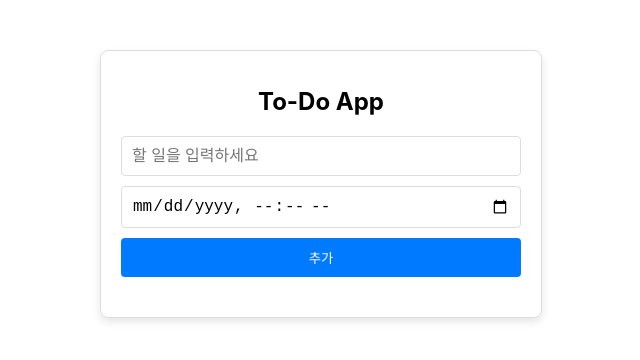
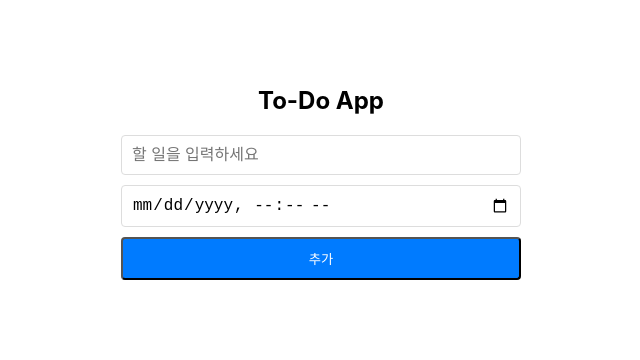
Before and after one commit to LBOMI/To-Do-App, a React (Create React App) app: page / in a window 1280 px wide. Shown: the top 360 px of the page, without its empty margins (319-959 px from the left). Built offline with nearby package versions, Linux system fonts and the light colour scheme.

Commit message:
edit 추가가

```diff
--- a/src/App.js
+++ b/src/App.js
@@ -4,6 +4,8 @@ function App() {
   const [tasks, setTasks] = useState([]); // 할 일 목록
   const [task, setTask] = useState(""); // 새로운 할 일 입력
   const [deadline, setDeadline] = useState(""); // 마감 기한 입력
+  const [editingId, setEditingId] = useState(null); // 현재 수정 중인 할 일 ID
+  const [editText, setEditText] = useState(""); // 수정 중인 텍스트
 
   // ✅ 할 일 추가
   const addTask = () => {
@@ -20,9 +22,7 @@ function App() {
 
   // ✅ 할 일 완료 체크 (완료/미완료 토글)
   const toggleComplete = (id) => {
-    setTasks(
-      tasks.map((t) => (t.id === id ? { ...t, completed: !t.completed } : t))
-    );
+    setTasks(tasks.map((t) => (t.id === id ? { ...t, completed: !t.completed } : t)));
   };
 
   // ✅ 남은 시간 계산 (마감 기한 - 현재 시간)
@@ -49,6 +49,23 @@ function App() {
 
   // ✅ 마감 시간이 가까울수록 정렬 (가까운 마감일이 위로)
   const sortedTasks = [...tasks].sort((a, b) => new Date(a.deadline) - new Date(b.deadline));
+
+  // ✅ 수정 버튼 클릭 시 해당 할 일 수정 모드 활성화
+  const startEditing = (id, text) => {
+    setEditingId(id);
+    setEditText(text);
+  };
+
+  // ✅ 수정할 내용 입력 핸들러
+  const handleEditChange = (e) => {
+    setEditText(e.target.value);
+  };
+
+  // ✅ 수정 완료 (Enter 키 또는 버튼 클릭)
+  const saveEdit = (id) => {
+    setTasks(tasks.map((t) => (t.id === id ? { ...t, text: editText } : t)));
+    setEditingId(null); // 수정 모드 해제
+  };
 
   return (
     <div style={styles.container}>
@@ -82,11 +99,27 @@ function App() {
           return (
             <li key={t.id} style={{ ...styles.taskItem, ...getDeadlineStyle(t.deadline) }}>
               <input type="checkbox" checked={t.completed} onChange={() => toggleComplete(t.id)} />
-              <span style={t.completed ? styles.completedTask : {}}>{t.text}</span>
-              <span>{timeLeft}</span>
-              <button onClick={() => deleteTask(t.id)} style={styles.deleteButton}>
-                삭제
-              </button>
+
+              {/* ✅ 수정 모드 */}
+              {editingId === t.id ? (
+                <>
+                  <input
+                    type="text"
+                    value={editText}
+                    onChange={handleEditChange}
+                    onKeyDown={(e) => e.key === "Enter" && saveEdit(t.id)}
+                    style={styles.editInput}
+                  />
+                  <button onClick={() => saveEdit(t.id)} style={styles.saveButton}>✔</button>
+                </>
+              ) : (
+                <>
+                  <span style={t.completed ? styles.completedTask : {}}>{t.text}</span>
+                  <span>{timeLeft}</span>
+                  <button onClick={() => startEditing(t.id, t.text)} style={styles.editButton}>✏</button>
+                  <button onClick={() => deleteTask(t.id)} style={styles.deleteButton}>🗑</button>
+                </>
+              )}
             </li>
           );
         })}
@@ -101,69 +134,25 @@ const getDeadlineStyle = (deadline) => {
   const due = new Date(deadline);
   const diff = due - now;
 
-  if (diff <= 0) return { color: "gray", fontWeight: "bold" }; // 마감됨
-  if (diff <= 3600000) return { color: "red", fontWeight: "bold" }; // 🔴 1시간 이하
-  if (diff <= 21600000) return { color: "orange", fontWeight: "bold" }; // 🟡 6시간 이하
-  return { color: "green", fontWeight: "bold" }; // 🟢 24시간 이상 남음
+  if (diff <= 0) return { color: "gray", fontWeight: "bold" };
+  if (diff <= 3600000) return { color: "red", fontWeight: "bold" };
+  if (diff <= 21600000) return { color: "orange", fontWeight: "bold" };
+  return { color: "green", fontWeight: "bold" };
 };
 
 const styles = {
-  container: {
-    maxWidth: "400px",
-    margin: "50px auto",
-    padding: "20px",
-    border: "1px solid #ddd",
-    borderRadius: "8px",
-    boxShadow: "0px 4px 8px rgba(0, 0, 0, 0.1)",
-    textAlign: "center",
-  },
-  title: {
-    fontSize: "24px",
-    marginBottom: "20px",
-  },
-  inputContainer: {
-    display: "flex",
-    flexDirection: "column",
-    gap: "10px",
-    marginBottom: "20px",
-  },
-  input: {
-    padding: "10px",
-    fontSize: "16px",
-    border: "1px solid #ddd",
-    borderRadius: "4px",
-  },
-  addButton: {
-    padding: "10px",
-    backgroundColor: "#007BFF",
-    color: "white",
-    border: "none",
-    borderRadius: "4px",
-    cursor: "pointer",
-  },
-  taskList: {
-    listStyle: "none",
-    padding: "0",
-  },
-  taskItem: {
-    display: "flex",
-    justifyContent: "space-between",
-    alignItems: "center",
-    padding: "10px",
-    borderBottom: "1px solid #eee",
-  },
-  completedTask: {
-    textDecoration: "line-through",
-    color: "gray",
-  },
-  deleteButton: {
-    padding: "5px 10px",
-    backgroundColor: "#FF4136",
-    color: "white",
-    border: "none",
-    borderRadius: "4px",
-    cursor: "pointer",
-  },
+  container: { maxWidth: "400px", margin: "50px auto", padding: "20px", textAlign: "center" },
+  title: { fontSize: "24px", marginBottom: "20px" },
+  inputContainer: { display: "flex", flexDirection: "column", gap: "10px", marginBottom: "20px" },
+  input: { padding: "10px", fontSize: "16px", border: "1px solid #ddd", borderRadius: "4px" },
+  addButton: { padding: "10px", backgroundColor: "#007BFF", color: "white", borderRadius: "4px", cursor: "pointer" },
+  taskList: { listStyle: "none", padding: "0" },
+  taskItem: { display: "flex", alignItems: "center", padding: "10px", borderBottom: "1px solid #eee" },
+  completedTask: { textDecoration: "line-through", color: "gray" },
+  deleteButton: { marginLeft: "5px", backgroundColor: "#FF4136", color: "white", borderRadius: "4px", cursor: "pointer" },
+  editButton: { marginLeft: "5px", backgroundColor: "#FFC107", color: "black", borderRadius: "4px", cursor: "pointer" },
+  saveButton: { backgroundColor: "#28A745", color: "white", borderRadius: "4px", cursor: "pointer" },
+  editInput: { padding: "5px", fontSize: "16px", border: "1px solid #ddd", borderRadius: "4px" },
 };
 
 export default App;
```
